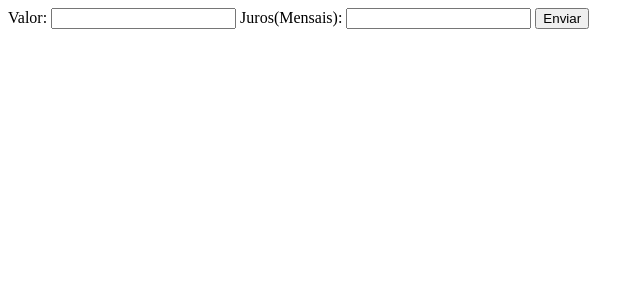
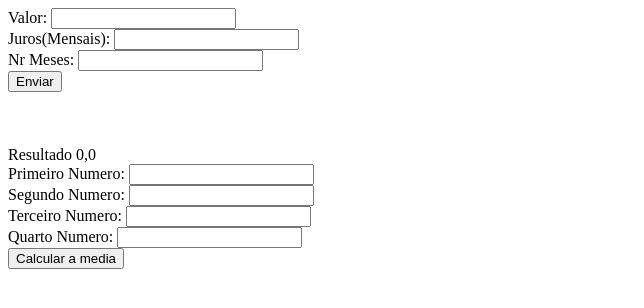
Before and after one commit to rhuancavalcanti/primeirob_3t, a plain HTML site: page index.html in a window 1280 px wide. Shown: the whole page, without its empty margins (0-644 px from the left). Drawn offline with Linux system fonts and the light colour scheme.

Commit message:
aula 19/10

```diff
--- a/index.html
+++ b/index.html
@@ -1,6 +1,5 @@
 <!DOCTYPE html>
 <html lang="pt-br">
-
 <head>
     <meta charset="UTF-8">
     <meta http-equiv="X-UA-Compatible" content="IE=edge">
@@ -8,13 +7,22 @@
     <title>Primeiro B</title>
     <script src="estudo.js"></script>
 </head>
+<body>
+Valor: <input id="Valor" type="text" ><br>
+Juros(Mensais): <input id="Juros" type="text" ><br>
+Nr Meses: <input id="Meses" type="text" ><br>
+<button onclick="total()">Enviar</button>
 
-<body>
-   Valor: <input id="valor" type="text">
-   Juros(Mensais): <input id="juros" type="text">
+<br><br><br><br>
+<span id="result">Resultado 0,0 </span><br>
+Primeiro Numero: <input id = "n1" type = text><br>
+Segundo Numero: <input id = "n2" type = text><br>
+Terceiro Numero: <input id = "n3" type = text><br>
+Quarto Numero: <input id = "n4" type = text><br>
 
-   <button onclick="total()">Enviar</button>
+<button onclick="media()">Calcular a media</button>
+
+
 
 </body>
-
 </html>
```
